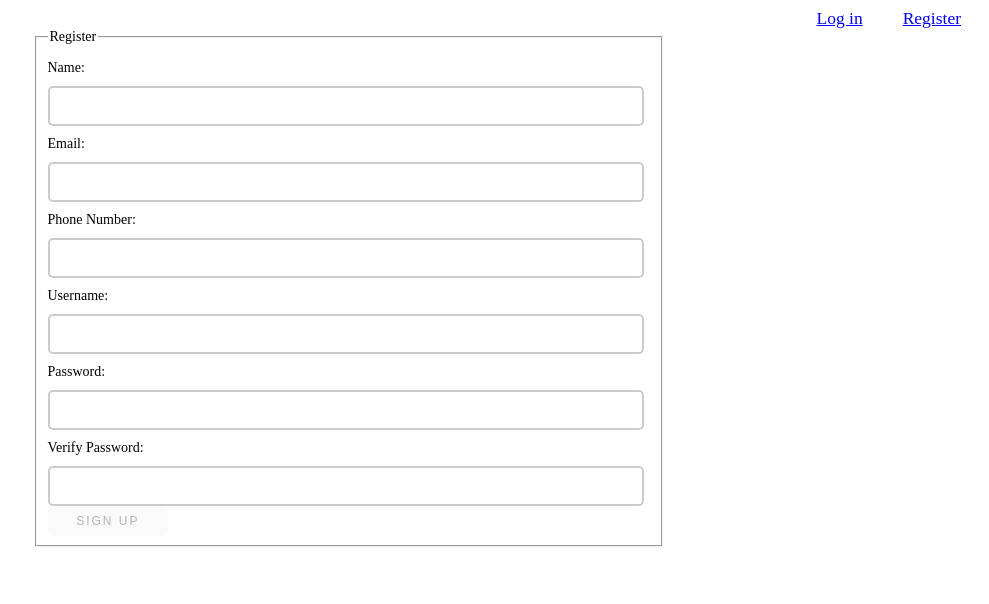
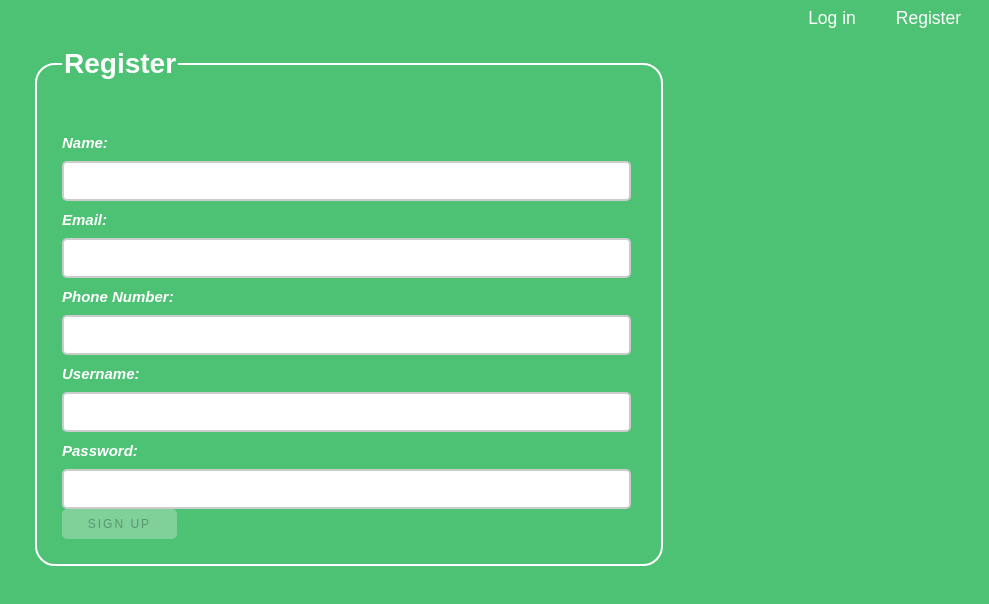
Before and after one commit to bw-pt-water-my-plants3/front-end, a React (Create React App) app in the folder log-in-form/: page /register in a window 1280 px wide. Shown: the top 604 px of the page, without its empty margins (291-1280 px from the left). Built offline with nearby package versions, Linux system fonts and the light colour scheme.

Commit message:
updated styling

```diff
--- a/log-in-form/src/App.css
+++ b/log-in-form/src/App.css
@@ -1,10 +1,12 @@
 body{
   font-size: 1.4rem;
+  font-family: 'Cabin', sans-serif;
+  background-color: #4EC274;
 }
 
 html {
   font-size: 62.5%;
-
+  color: white;
 }
 
 .App {
@@ -17,6 +19,14 @@ form {
   flex-direction: column;
   width: 50%;
   margin: 0 auto;
+
+
+}
+
+fieldset {
+  border: 2px solid white;
+  border-radius: 2rem;
+  padding: 2.5rem;
 }
 
 label {
@@ -50,6 +60,7 @@ button {
   border-radius: 5px;
   letter-spacing: 2px;
 
+
 }
 
 nav{
@@ -60,12 +71,33 @@ a{
   margin: 2rem;
   text-align: right;
   font-size: 1.75rem;
+  text-decoration: none;
+  color: white;
 
 }
 
+a:hover {
+  text-decoration: underline;
+}
 
   .Header{
 width: 100%;
 text-align: right;
 
   }
+
+  .labels {
+    font-size: 1.5rem;
+    font-weight: bold;
+    font-style: italic;
+  }
+
+  .error {
+    color: red;
+  }
+
+  .bottom-form {
+    display: flex;
+    justify-content: center;
+    margin-top: 1rem;
+  }
--- a/log-in-form/src/components/LogInForm.js
+++ b/log-in-form/src/components/LogInForm.js
@@ -82,8 +82,8 @@ export default function LoginForm() {
   // add yup library
 
   const formSchema = yup.object().shape({
-    username: yup.string().required("Name is required."),
-    password: yup.string().required("Enter a valid password")
+    username: yup.string().required("Username is required"),
+    password: yup.string().required("Enter your password")
   });
 
   useEffect(() => {
@@ -97,8 +97,9 @@ export default function LoginForm() {
     <div>
       <form onSubmit={submitForm}>
         <fieldset>
-          <legend>Log In</legend>
-          <label htmlFor="username">Username: </label>
+          <legend>
+            <h1>Log In</h1></legend>
+          <label htmlFor="username" className="labels">Username: </label>
           <input
             type="text"
             id="username"
@@ -110,7 +111,7 @@ export default function LoginForm() {
             <p className="error">{errors.username}</p>
           ) : null}
 
-          <label htmlFor="password"> Password: </label>
+          <label htmlFor="password" className="labels"> Password: </label>
           <input
             type="password"
             id="password"
@@ -122,11 +123,13 @@ export default function LoginForm() {
             <p className="error">{errors.password}</p>
           ) : null}
 
-          <button type="submit" disabled={buttonIsDisabled}>
-            Sign In
-          </button>
+          <div className="bottom-form">
+            <button type="submit" disabled={buttonIsDisabled}>
+              Sign In
+            </button>
 
-          <Link to="/register">New User? </Link>
+            <Link to="/register">New User? </Link>
+          </div>
         </fieldset>
       </form>
     </div>
--- a/log-in-form/src/components/RegisterForm.js
+++ b/log-in-form/src/components/RegisterForm.js
@@ -84,12 +84,11 @@ export default function RegisterForm() {
 
 
   const formSchema = yup.object().shape({
-    name: yup.string().required("Name is required."),
+    name: yup.string().required("Name is required"),
     email: yup.string().email(),
     phone: yup.string().required(),
-    username: yup.string().required("Username is required."),
+    username: yup.string().required("Username is required"),
     password: yup.string().required("Enter a valid password"),
-    verifyPassword: yup.string().required("Enter a valid password")
   });
 
 
@@ -104,8 +103,8 @@ export default function RegisterForm() {
     <div>
       <form onSubmit={submitForm}>
         <fieldset>
-          <legend>Register</legend>
-          <label htmlFor="name">Name: </label>
+          <legend><h1>Register</h1></legend>
+          <label htmlFor="name" className="labels">Name: </label>
           <input
             type="text"
             id="name"
@@ -117,7 +116,7 @@ export default function RegisterForm() {
             <p className="error">{errors.name}</p>
           ) : null}
 
-          <label htmlFor="email">Email: </label>
+          <label htmlFor="email" className="labels">Email: </label>
           <input
             type="email"
             id="email"
@@ -129,7 +128,7 @@ export default function RegisterForm() {
             <p className="error">{errors.email}</p>
           ) : null}
 
-          <label htmlFor="phone">Phone Number: </label>
+          <label htmlFor="phone" className="labels">Phone Number: </label>
           <input
             type="tel"
             id="phone"
@@ -141,7 +140,7 @@ export default function RegisterForm() {
             <p className="error">{errors.phone}</p>
           ) : null}
 
-          <label htmlFor="username">Username: </label>
+          <label htmlFor="username" className="labels">Username: </label>
           <input
             type="text"
             id="username"
@@ -153,7 +152,7 @@ export default function RegisterForm() {
             <p className="error">{errors.username}</p>
           ) : null}
 
-          <label htmlFor="password">Password: </label>
+          <label htmlFor="password" className="labels">Password: </label>
           <input
             type="password"
             id="password"
@@ -165,18 +164,6 @@ export default function RegisterForm() {
             <p className="error">{errors.password}</p>
           ) : null}
 
-          <label htmlFor="verifyPassword">Verify Password: </label>
-          <input
-            type="password"
-            id="verifyPassword"
-            name="verifyPassword"
-            onChange={inputChange}
-            value={formState.verifyPassword}
-          />
-          {errors.verifyPassword.length > 0 ? (
-            <p className="error">{errors.verifyPassword}</p>
-          ) : null}
-
           <button type="submit" disabled={buttonIsDisabled}>
             Sign Up
           </button>
--- a/log-in-form/src/index.js
+++ b/log-in-form/src/index.js
@@ -9,6 +9,7 @@ const rootElement = document.getElementById("root");
 ReactDOM.render(
   <React.StrictMode>
     <Router>
+
       <div className='Header'>
       <Link to="/">Log in</Link>
       <Link to="/register">Register</Link>
```
